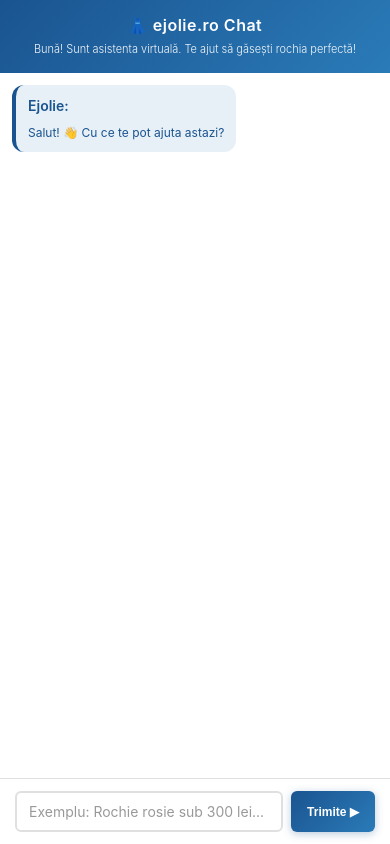
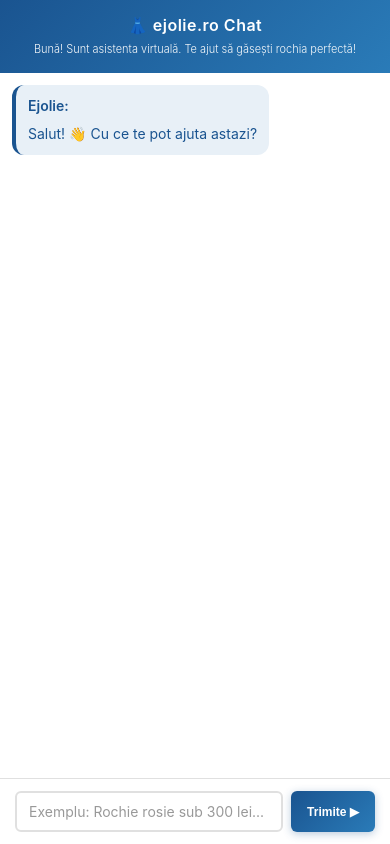
Before and after one commit to alextdr2016-ux/chat-bot-ejolie, a Flask app: page / in a window 390 px wide. Run offline with Flask 3, Linux system fonts and the light colour scheme.

Commit message:
Changed chat font size

```diff
--- a/static/chat.css
+++ b/static/chat.css
@@ -100,7 +100,7 @@ body {
 }
 
 .bot-message-content {
-    font-size: 14px;
+    font-size: 16px;
 }
 
 /* ---- USER MESSAGE ---- */
@@ -295,7 +295,7 @@ body {
     .user-message-content {
         max-width: 90%;
         padding: 10px 14px;
-        font-size: 13px;
+        font-size: 15px;
     }
 
     .input-area {
@@ -348,7 +348,7 @@ body {
     .user-message-content {
         max-width: 95%;
         padding: 10px 12px;
-        font-size: 12px;
+        font-size: 14px;
     }
 
     #sendBtn {
```
